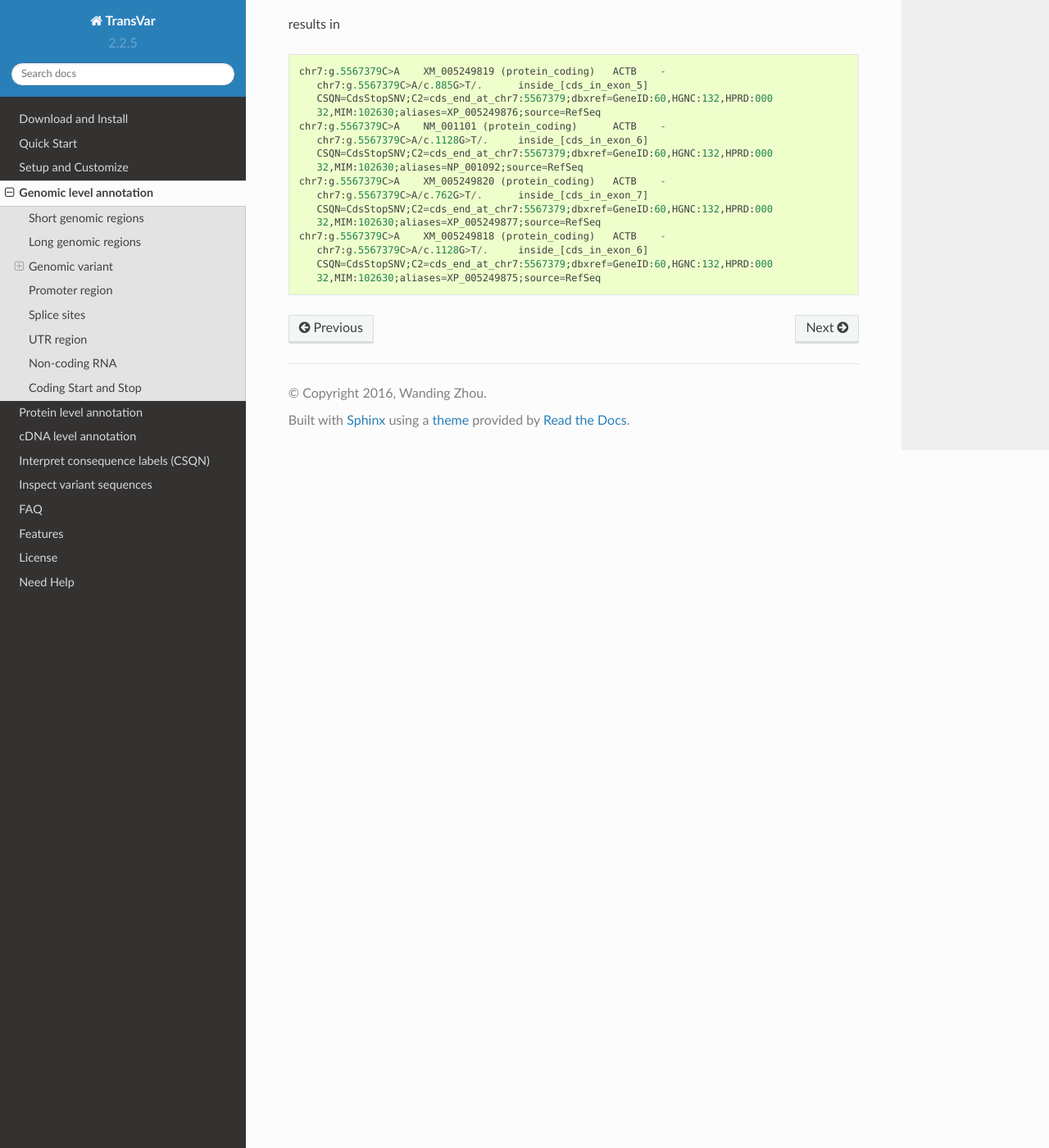
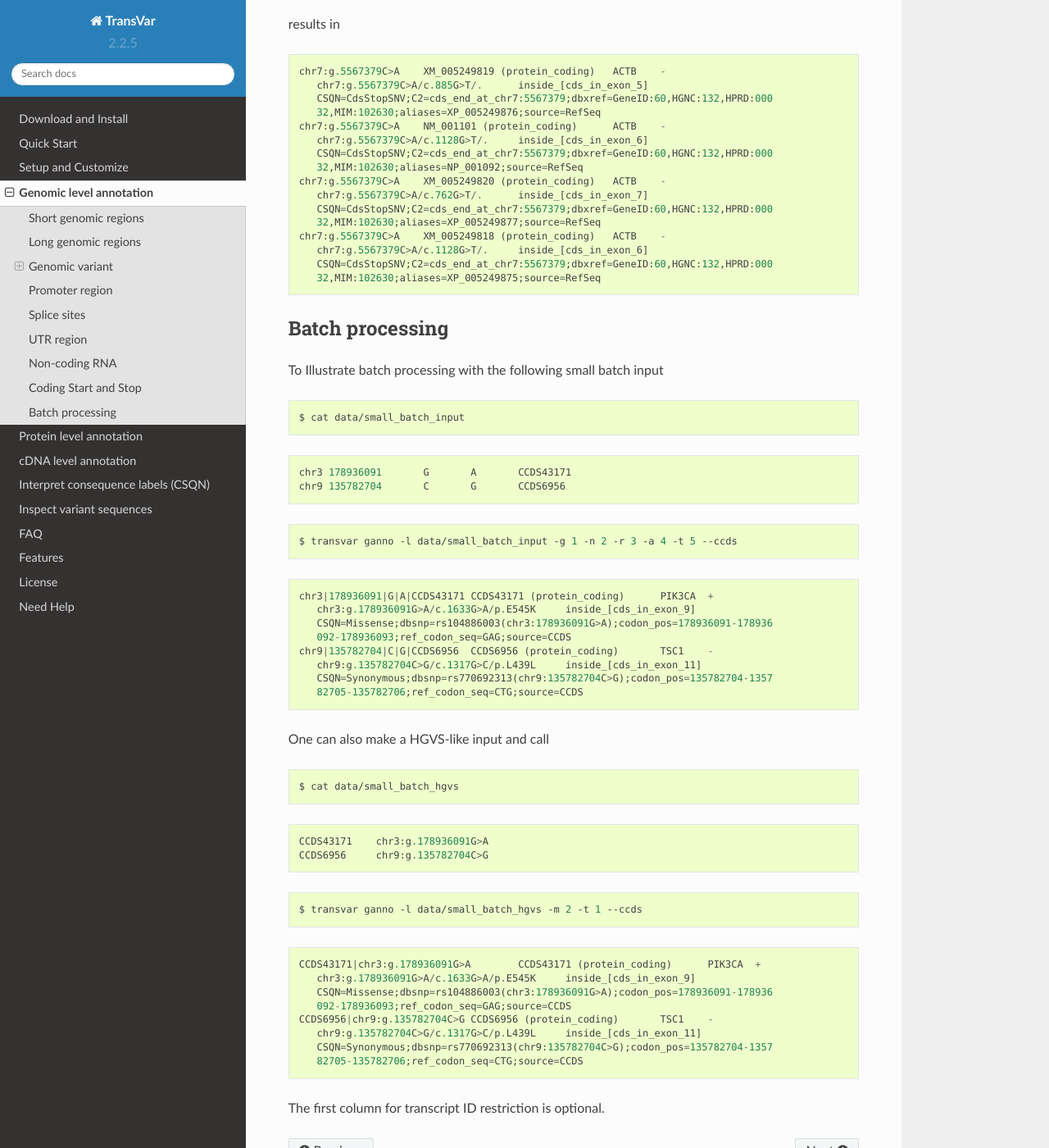
Before and after one commit to zwdzwd/transvar, a Sphinx documentation site: the page built from docs/source/annotation_from_genomic_level.rst, in a window 1280 px wide and 1400 px high, scrolled down 12710 px. Shown: the whole window at 82% size. Built offline with Sphinx 7.4.7 and the Read the Docs theme 2.0.0, drawn with Linux system fonts in a browser that asks for light colours.

Commit message:
update document for batch processing

```diff
--- a/docs/source/annotation_from_genomic_level.rst
+++ b/docs/source/annotation_from_genomic_level.rst
@@ -691,3 +691,63 @@ results in
       chr7:g.5567379C>A/c.1128G>T/.	inside_[cds_in_exon_6]
       CSQN=CdsStopSNV;C2=cds_end_at_chr7:5567379;dbxref=GeneID:60,HGNC:132,HPRD:000
       32,MIM:102630;aliases=XP_005249875;source=RefSeq
+
+Batch processing
+###################
+
+
+To Illustrate batch processing with the following small batch input
+
+.. code:: bash
+
+   $ cat data/small_batch_input
+
+::
+
+   chr3	178936091	G	A	CCDS43171
+   chr9	135782704	C	G	CCDS6956
+
+.. code:: bash
+
+   $ transvar ganno -l data/small_batch_input -g 1 -n 2 -r 3 -a 4 -t 5 --ccds
+
+::
+
+   chr3|178936091|G|A|CCDS43171	CCDS43171 (protein_coding)	PIK3CA	+
+      chr3:g.178936091G>A/c.1633G>A/p.E545K	inside_[cds_in_exon_9]
+      CSQN=Missense;dbsnp=rs104886003(chr3:178936091G>A);codon_pos=178936091-178936
+      092-178936093;ref_codon_seq=GAG;source=CCDS
+   chr9|135782704|C|G|CCDS6956	CCDS6956 (protein_coding)	TSC1	-
+      chr9:g.135782704C>G/c.1317G>C/p.L439L	inside_[cds_in_exon_11]
+      CSQN=Synonymous;dbsnp=rs770692313(chr9:135782704C>G);codon_pos=135782704-1357
+      82705-135782706;ref_codon_seq=CTG;source=CCDS
+
+
+One can also make a HGVS-like input and call
+
+.. code:: bash
+
+   $ cat data/small_batch_hgvs
+
+::
+
+   CCDS43171	chr3:g.178936091G>A
+   CCDS6956	chr9:g.135782704C>G
+
+.. code:: bash
+
+   $ transvar ganno -l data/small_batch_hgvs -m 2 -t 1 --ccds
+
+::
+
+   CCDS43171|chr3:g.178936091G>A	CCDS43171 (protein_coding)	PIK3CA	+
+      chr3:g.178936091G>A/c.1633G>A/p.E545K	inside_[cds_in_exon_9]
+      CSQN=Missense;dbsnp=rs104886003(chr3:178936091G>A);codon_pos=178936091-178936
+      092-178936093;ref_codon_seq=GAG;source=CCDS
+   CCDS6956|chr9:g.135782704C>G	CCDS6956 (protein_coding)	TSC1	-
+      chr9:g.135782704C>G/c.1317G>C/p.L439L	inside_[cds_in_exon_11]
+      CSQN=Synonymous;dbsnp=rs770692313(chr9:135782704C>G);codon_pos=135782704-1357
+      82705-135782706;ref_codon_seq=CTG;source=CCDS
+
+
+The first column for transcript ID restriction is optional.
--- a/transvar/version.py
+++ b/transvar/version.py
@@ -1 +1 @@
-__version__ = '2.3.0.20161007'
+__version__ = '2.3.1.20161012'
```
Also changed, not shown: docs/source/annotation_from_protein_level.rst (+4 -8 lines), 1 other file.
